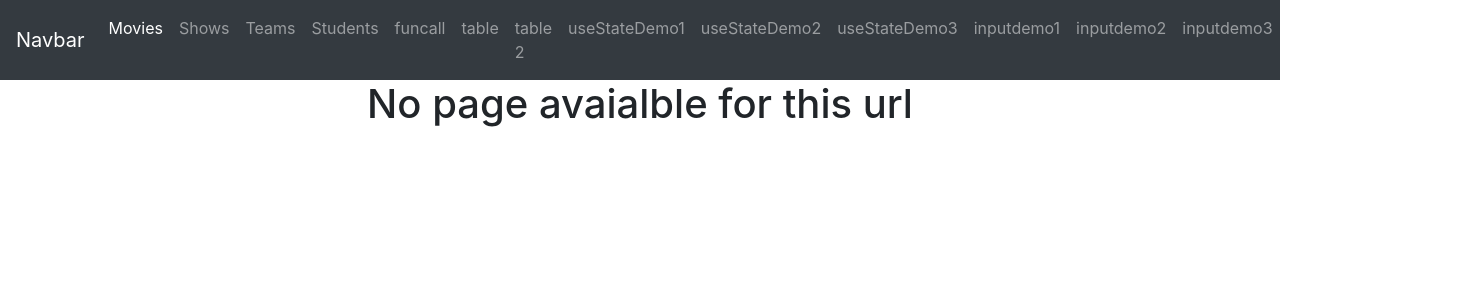
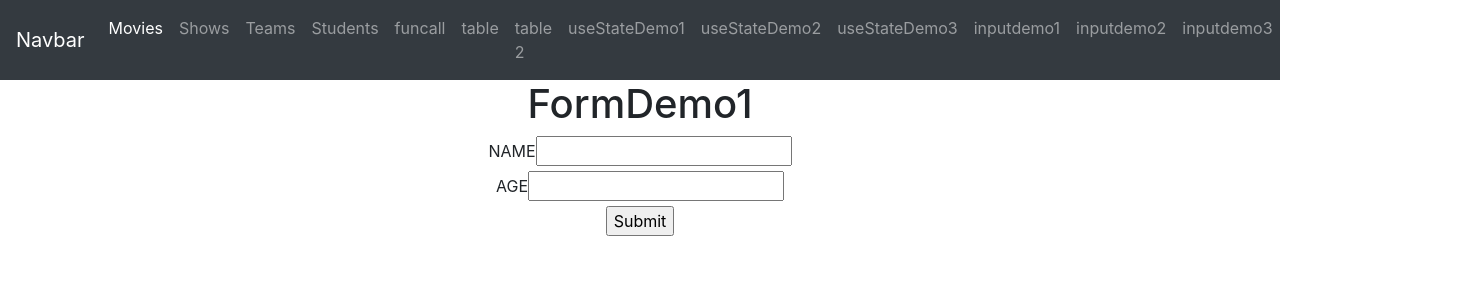
Before and after one commit to samirvithlani/gnr_mern_2026_react, a React (Vite) app: page /formdemo2 in a window 1280 px wide. Shown: the top 300 px of the page, 1484 px wide, since content can reach past the window. Built offline with nearby package versions, Linux system fonts and the light colour scheme.

Commit message:
vlidation

```diff
--- a/src/App.jsx
+++ b/src/App.jsx
@@ -27,6 +27,7 @@ import { InputDemo1 } from "./components/InputDemo1";
 import { InputDemo2 } from "./components/InputDemo2";
 import { InputDemo3 } from "./components/inputDemo3";
 import { FormDemo1 } from "./components/form/FormDemo1";
+import { FormDemo2 } from "./components/form/FormDemo2";
 //import "./App.css";
 
 
@@ -55,6 +56,7 @@ function App() {
               <Route path="/inputdemo2" element = {<InputDemo2/>}></Route>
               <Route path="/inputdemo3" element = {<InputDemo3/>}></Route>
               <Route path="/formdemo1" element ={<FormDemo1/>}></Route>
+              <Route path="/formdemo2" element ={<FormDemo2/>}></Route>
 
           </Routes>
     </div>
--- a/src/components/Navbar.jsx
+++ b/src/components/Navbar.jsx
@@ -93,6 +93,11 @@ export const Navbar = () => {
                 formdemo1
               </Link>
             </li>
+            <li class="nav-item">
+              <Link class="nav-link" to="/formdemo2">
+                formdemo2
+              </Link>
+            </li>
 
 
 
--- /dev/null
+++ b/src/components/form/FormDemo2.jsx
@@ -0,0 +1,72 @@
+import React, { useState } from 'react'
+import { useForm } from 'react-hook-form'
+
+export const FormDemo2 = () => {
+
+    const {register,handleSubmit,formState:{errors}}=useForm()
+
+    //regiter paramobject function,  input register..
+    //handle submit : submit event henalder
+    const [data, setdata] = useState({})
+    const [isSubbmited, setisSubbmited] = useState(false)
+    console.log("error..",errors)
+
+    const submitHandler = (data)=>{
+        alert("form submmited.")
+        console.log(data)
+        setdata(data)
+        setisSubbmited(true)
+    }
+
+    const validationSchema = {
+        ageValidator:{
+            required:{
+                value:true,
+                message:"age is required"
+            },
+            min:{
+                value:18,
+                message:"min age is 18"
+            },
+            max:{
+                value:60,
+                message:"max age is 60"
+            }
+        },
+        genderValidator:{
+
+        }
+    }
+
+
+  return (
+    <div style={{textAlign:"center"}}>
+        <h1>FormDemo1</h1>
+        <form onSubmit={handleSubmit(submitHandler)}>
+            <div>
+                <label>NAME</label>
+                <input type='text' {...register("name",{required:{value:true,message:"name is required*"}})}></input>
+
+                {errors.name && errors.name.message}
+            </div>
+            <div>
+                <label>AGE</label>
+                <input type='text' {...register("age",validationSchema.ageValidator)}></input>
+                {errors.age?.message}
+            </div>
+
+            <div>
+                <input type='submit'></input>
+            </div>
+            {
+                isSubbmited &&  <div>
+            <h1>OUTPUT</h1>
+            <h1>NAme = {data.name}</h1>
+            </div>
+            }
+
+
+        </form>
+    </div>
+  )
+}
```
Also changed, not shown: th.txt.
